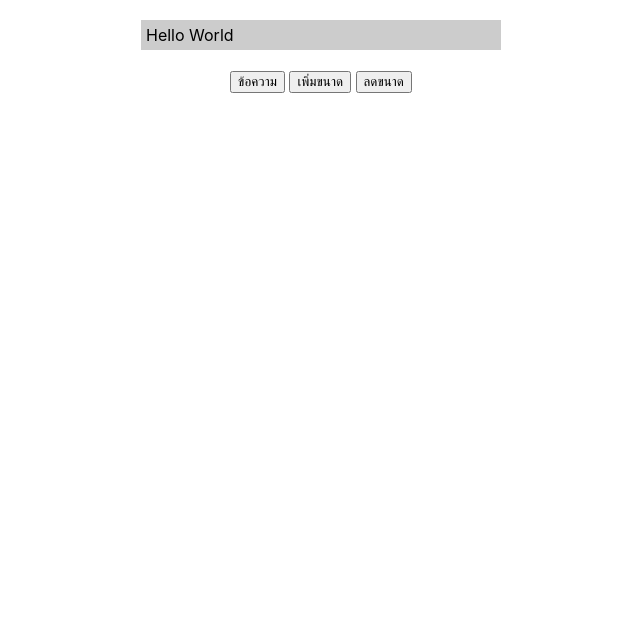
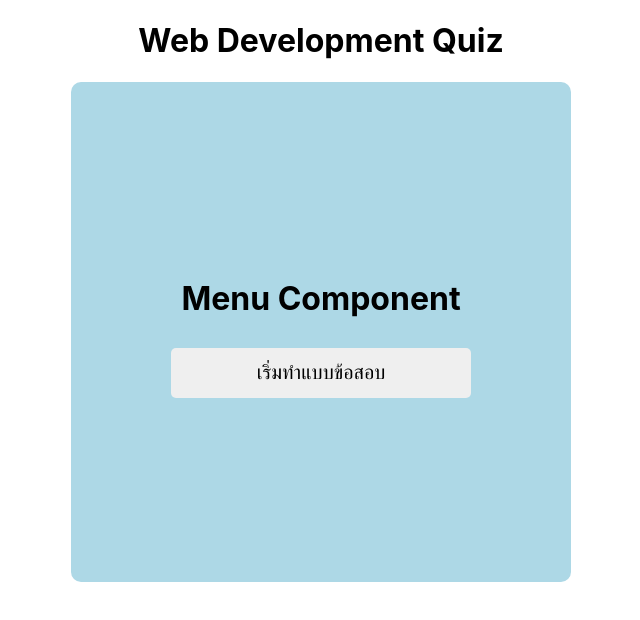
Before and after one commit to EIEIZA55/app1_68, a React (Create React App) app: page / in a window 1280 px wide. Shown: the top 620 px of the page, without its empty margins (319-959 px from the left). Built offline with nearby package versions, Linux system fonts and the light colour scheme.

Commit message:
workshop
workshop

```diff
--- a/src/App.css
+++ b/src/App.css
@@ -1,5 +1,37 @@
 .App {
+  display: flex;
+  justify-content: center;
+  align-items: center;
+  flex-direction: column;
   text-align: center;
+}
+
+.menu, .quiz , .score{
+  width: 500px;
+  height: 500px;
+  background-color: lightblue;
+  border-radius: 10px;
+  display: flex;
+  flex-direction: column;
+  justify-content: center;
+  align-items: center;
+}
+
+.menu button , .quiz button ,.score button{
+  display: block;         /* จาก inline-block -> block */
+  width: 300px;
+  height: 50px;
+  margin: 8px auto;       /* จัดกลางแนวนอน */
+  border: none;
+  border-radius: 5px;
+  font-size: 20px;
+  cursor: pointer;
+}
+
+
+button:active{
+  background: orange;
+  color: #fff;
 }
 
 .App-logo {
--- a/src/App.js
+++ b/src/App.js
@@ -1,7 +1,25 @@
-import React from 'react';
-import RefsArray from './refs-array';
-import MessageBox from './state-func';
+import {createContext,useState} from "react"
+import Menu from "./component/Menu";
+import Quiz from "./component/Quiz";
+import Score from "./component/Score";
 
-export default function App() {
-  return <MessageBox/>
+import './App.css'
+
+export const DataContext = createContext()
+
+function App(){
+  const [appState , setAppState] = useState("menu")
+  const [score,setScore] = useState(0)
+  return (
+    <DataContext.Provider value={{appState,setAppState,score,setScore}}>
+      <div className="App">
+        <h1>Web Development Quiz</h1>
+          {appState === "menu" && <Menu/>}
+          {appState === "quiz" && <Quiz/>}
+          {appState === "score" && <Score/>}
+      </div>
+    </DataContext.Provider>
+  );
 }
+
+export default App;
--- /dev/null
+++ b/src/component/Menu.js
@@ -0,0 +1,14 @@
+import { useContext } from "react";
+import { DataContext } from "../App";
+
+const Menu = ()=> {
+    const {setAppState} = useContext(DataContext)
+    return (
+        <div className="menu">
+            <h1>Menu Component</h1>
+            <button onClick={() => setAppState ("quiz")}>เริ่มทำแบบข้อสอบ</button>
+        </div>
+    )
+}
+
+export default Menu;
--- /dev/null
+++ b/src/component/Quiz.js
@@ -0,0 +1,50 @@
+import { useContext, useState,useEffect } from "react";
+import QuestionsData from "../data/QuestionsData";
+import { DataContext } from "../App";
+
+const Quiz = ()=> {
+    //console.log(QuestionsData);
+    const [current, setCurrent] = useState(0)
+    const [selectChoice,setSelectChoice] = useState("")
+    const {score,setScore,setAppState} = useContext(DataContext)
+
+    useEffect(() => {
+        checkAnswer();
+      }, [selectChoice]);
+
+      const checkAnswer = () => {
+        if (selectChoice !== "") {
+          if (selectChoice === QuestionsData[current].answer) {
+            setScore(score+1)
+            nextQuestion()
+          } else {
+            nextQuestion()
+          }
+        }
+      }
+
+      const nextQuestion = () => {
+        setSelectChoice("");
+        if (current === QuestionsData.length - 1) {
+          setAppState("score");
+        } else {
+          setCurrent(current + 1);
+        }
+      }
+
+
+    return(
+        <div className="quiz">
+            <h1>{QuestionsData[current].question}</h1>
+            <div className="choices">
+                <button onClick={()=> setSelectChoice("A")}>{QuestionsData[current].A}</button>
+                <button onClick={()=> setSelectChoice("B")}>{QuestionsData[current].B}</button>
+                <button onClick={()=> setSelectChoice("C")}>{QuestionsData[current].C}</button>
+                <button onClick={()=> setSelectChoice("D")}>{QuestionsData[current].D}</button>
+            </div>
+            <p>{`${current + 1} / ${QuestionsData.length}`}</p>
+        </div>
+    )
+}
+
+export default Quiz;
--- /dev/null
+++ b/src/component/Score.js
@@ -0,0 +1,24 @@
+import { useContext, useState } from "react";
+import { DataContext } from "../App";
+import QuestionsData from "../data/QuestionsData";
+
+const Score = () => {
+    const { score, setAppState, setScore } = useContext(DataContext);
+
+    const restartApp = () => {
+      setScore(0);
+      setAppState("menu");
+    };
+
+    return (
+      <div className="score">
+        <h1>สรุปผลคะแนน</h1>
+        <h2>{score} / {QuestionsData.length}</h2>
+        <button onClick={restartApp}>ทำแบบทดสอบอีกครั้ง</button>
+      </div>
+    );
+  };
+
+
+
+export default Score;
--- /dev/null
+++ b/src/context.js
@@ -0,0 +1,3 @@
+import React , { createContext} from 'react'
+
+export const userContext = createContext()
--- /dev/null
+++ b/src/data/QuestionsData.js
@@ -0,0 +1,27 @@
+const QuestionsData=[
+    {
+        question:"ข้อใดไม่ใช่ tag html",
+        A:"<react>",
+        B:"<a>",
+        C:"<p>",
+        D:"<h1>",
+        answer:"A"
+    },
+    {
+        question:"ข้อใดถูกต้องเกี่ยวกับ React",
+        A:"ทำงานฝั่ง Server",
+        B:"ใช้จัดการฐานข้อมูล",
+        C:"เป็น JavaScript Library",
+        D:"ถูกทุกข้อ",
+        answer:"C"
+    },
+    {
+        question:"ข้อใดคือชื่อ Browser",
+        A:"PHP",
+        B:"React",
+        C:"MySQL",
+        D:"Chrome",
+        answer:"D"
+    }
+]
+export default QuestionsData
```
